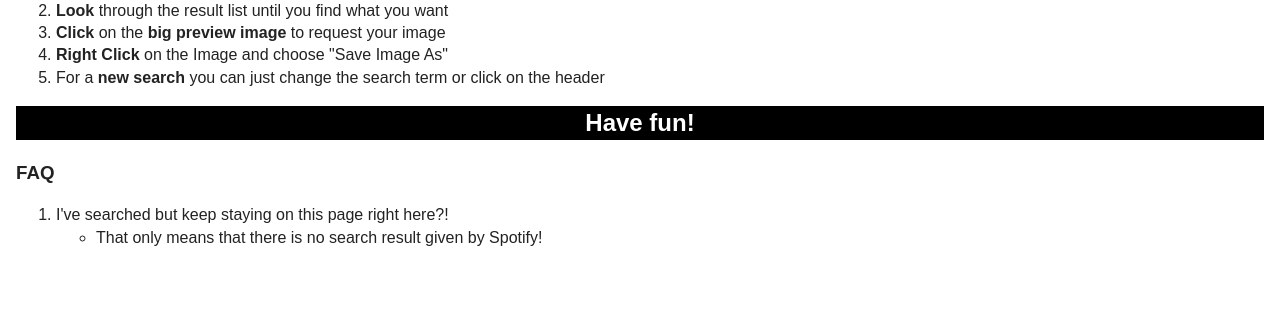
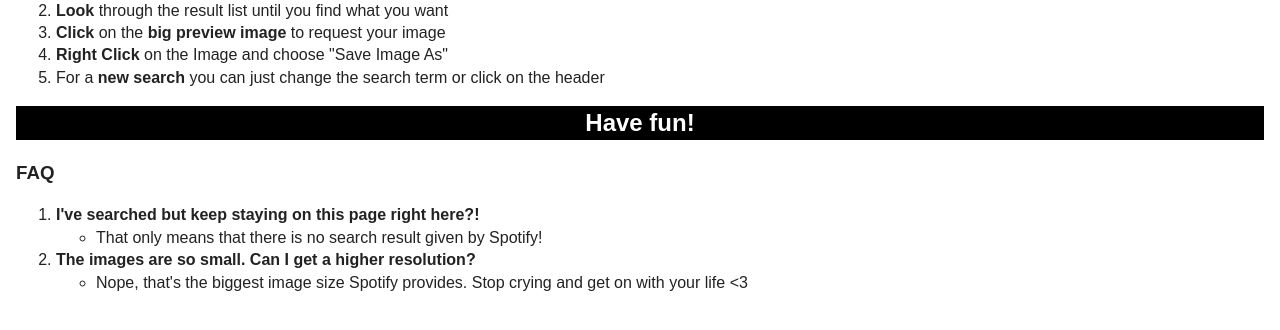
Before and after one commit to LikeAJohny/spotify-covers, a Node project: template src/Views/search.pug in a window 1280 px wide. Shown: the part 266-596 px from the top of the page. Run offline with Node 20 templates, Linux system fonts and the light colour scheme; the template is opened without the code that fills it, so the values that code supplies are empty.

Commit message:
add point 2 to faq
what a rhyme :V

```diff
--- a/src/Views/search.pug
+++ b/src/Views/search.pug
@@ -61,6 +61,11 @@ html(lang="en")
                 h2 Have fun!
                 h3 FAQ
                 ol
-                    li I've searched but keep staying on this page right here?!
+                    li
+                        b I've searched but keep staying on this page right here?!
                     ul
                         li That only means that there is no search result given by Spotify!
+                    li
+                        b The images are so small. Can I get a higher resolution?
+                    ul
+                        li Nope, that's the biggest image size Spotify provides. Stop crying and get on with your life <3
```
